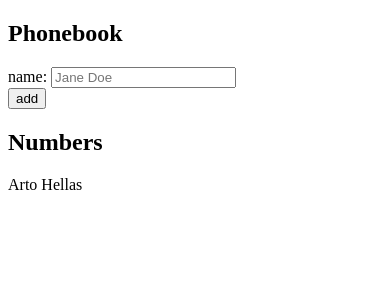
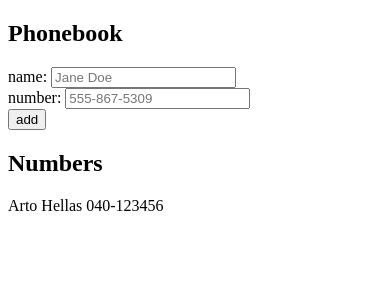
Before and after one commit to JanetteDevCode/fullstackopen-part2, a React (Create React App) app in the folder phonebook/: page / in a window 390 px wide. Shown: the top 300 px of the page. Built offline with nearby package versions, Linux system fonts and the light colour scheme.

Commit message:
Complete phonebook step 3

```diff
--- a/phonebook/src/App.js
+++ b/phonebook/src/App.js
@@ -2,8 +2,11 @@ import React, { useState } from 'react';
 import Person from './components/Person';
 
 const App = () => {
-  const [persons, setPersons] = useState([{name: 'Arto Hellas'}]);
+  const [persons, setPersons] = useState([
+    {name: 'Arto Hellas', phone: '040-123456'}
+  ]);
   const [newName, setNewName] = useState('');
+  const [newPhone, setNewPhone] = useState('');
 
   const showPersons = () => {
     return persons.map((person, index) => {
@@ -22,8 +25,13 @@ const App = () => {
   const addPerson = (event) => {
     event.preventDefault();
     const name = newName.trim();
+    const phone = newPhone.trim();
     if (!name) {
       alert('No name is given');
+      return;
+    }
+    if (!phone) {
+      alert('No phone number is given');
       return;
     }
     if (personExists(name)) {
@@ -32,14 +40,20 @@ const App = () => {
       return;
     }
     const person = {
-      name: name
+      name: name,
+      phone: phone
     };
     setPersons(persons.concat(person));
     setNewName('');
+    setNewPhone('');
   };
 
   const changeNewName = (event) => {
     setNewName(event.target.value);
+  };
+
+  const changeNewPhone = (event) => {
+    setNewPhone(event.target.value);
   };
 
   return (
@@ -47,7 +61,10 @@ const App = () => {
         <h2>Phonebook</h2>
         <form onSubmit={addPerson}>
           <div>
-            name: <input placeholder='Jane Doe' value={newName} onChange={changeNewName}/>
+            name: <input placeholder='Jane Doe' value={newName} onChange={changeNewName} />
+          </div>
+          <div>
+            number: <input placeholder='555-867-5309' value={newPhone} onChange={changeNewPhone} />
           </div>
           <div>
             <button type="submit">add</button>
--- a/phonebook/src/components/Person.js
+++ b/phonebook/src/components/Person.js
@@ -3,7 +3,7 @@ import React from 'react';
 const Person = ({ person }) => {
   return (
     <div>
-      {person.name}
+      {person.name} {person.phone}
     </div>
   );
 };
```
